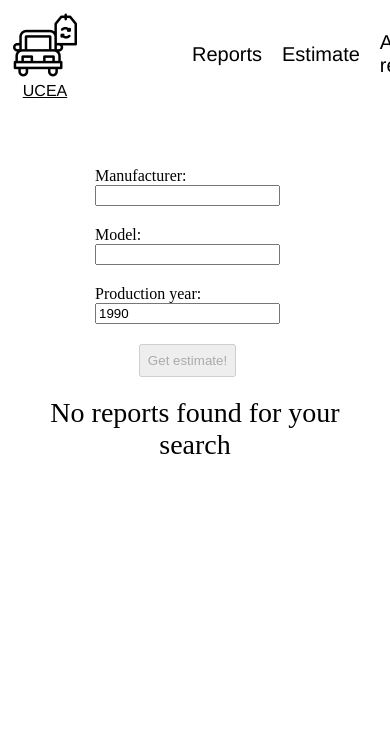
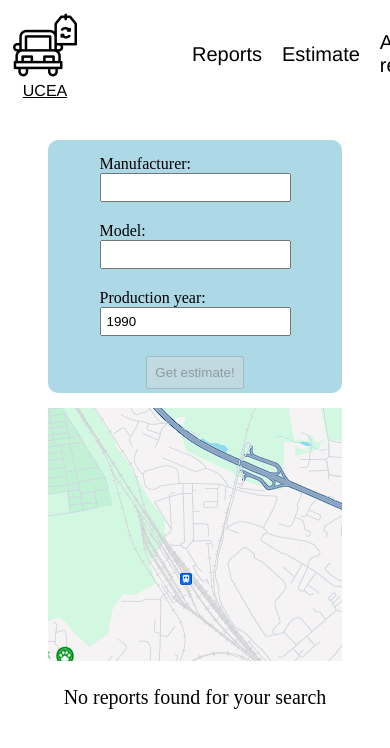
Before and after one commit to shevOle/ang-used-car-evaluation-app, an Angular app: page /estimate in a window 390 px wide. Shown: the top 748 px of the page. Built offline with nearby package versions, Linux system fonts and the light colour scheme.

Commit message:
fix: update estimate page styles

```diff
--- a/src/app/report-estimate/report-estimate.component.scss
+++ b/src/app/report-estimate/report-estimate.component.scss
@@ -6,24 +6,41 @@
   align-items: center;
   justify-content: center;
   gap: 15px;
+
+  @media screen and (max-width: 780px) {
+    grid-template-columns: 1fr;
+    grid-template-rows: 30vh 30vh 5vh 35vh;
+  }
 }
 
 .estimate-page-form {
   grid-area: 1/1;
-  min-width: 300px;
-  max-width: 600px;
   display: flex;
   flex-direction: column;
   align-items: center;
+  justify-content: center;
+  width: 100%;
+  height: 100%;
+  background-color: lightblue;
+  border-radius: 10px;
+
+  input {
+    padding: 5px;
+  }
 }
 
 .estimate-page-price {
   grid-area: 2 / 1 / span 1 / span 2;
   text-align: center;
-  font-size: 28px;
+  font-size: clamp(20px, calc((48px - 20px) * (100vw / 780px)), 48px);
+  padding: 10px;
 
   p {
     margin: 0;
+  }
+
+  @media screen and (max-width: 780px) {
+    grid-area: 3/1;
   }
 }
 
@@ -33,6 +50,10 @@
   align-items: center;
   height: 100%;
   grid-area: 3 / 1 / span 1 / span 2;
+
+  @media screen and (max-width: 780px) {
+    grid-area: 4/1;
+  }
 }
 
 .estimate-page-reports-grid {
@@ -62,6 +83,10 @@
   height: 100%;
   grid-area: 1/2;
   background-image: url("../../assets/google-map-dull.png");
+
+  @media screen and (max-width: 780px) {
+    grid-area: 2/1;
+  }
 }
 
 .estimate-page-form-input-errors {
```
